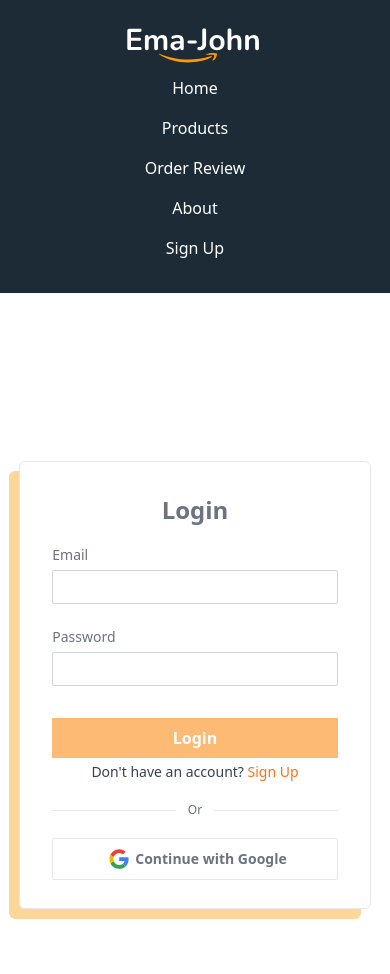
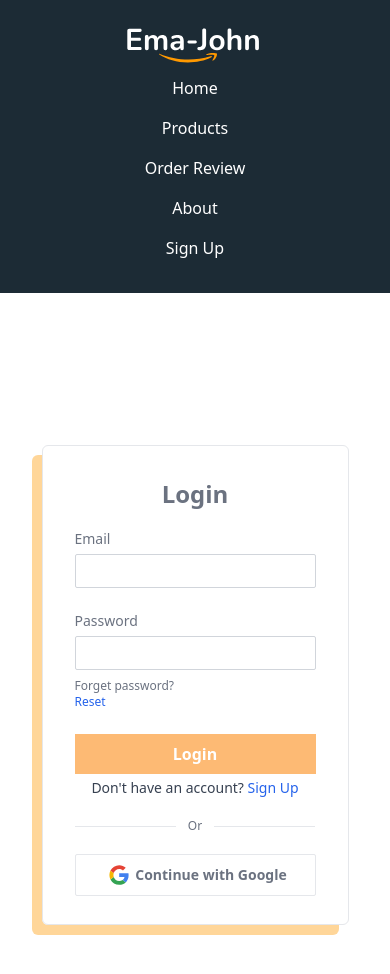
Before and after one commit to Robin0787/FootFrenzy, a React (Vite) app: page /login in a window 390 px wide. Shown: the top 974 px of the page. Built offline with nearby package versions, Linux system fonts and the light colour scheme.

Commit message:
Added login and SignUp with email&password

```diff
--- a/package.json
+++ b/package.json
@@ -15,6 +15,7 @@
     "match-sorter": "^6.3.1",
     "react": "^18.2.0",
     "react-dom": "^18.2.0",
+    "react-hot-toast": "^2.4.0",
     "react-router-dom": "^6.10.0",
     "sort-by": "^1.2.0"
   },
--- a/src/App.jsx
+++ b/src/App.jsx
@@ -1,3 +1,4 @@
+import { Toaster } from 'react-hot-toast';
 import { Outlet, useNavigation } from 'react-router-dom';
 import Header from './Components/Header/Header';
 import LoadingSpinner from './Components/LoadingSpinner/LoadingSpinner';
@@ -11,6 +12,7 @@ function App() {
           navigation.state === 'loading' ? <LoadingSpinner /> : <Outlet />
         }
       </div>
+      <Toaster />
     </div>
   )
 }
--- a/src/Components/LogIn/SignUp/LogIn.jsx
+++ b/src/Components/LogIn/SignUp/LogIn.jsx
@@ -1,9 +1,11 @@
-import { GoogleAuthProvider, getAuth, signInWithPopup } from "firebase/auth";
-import React from 'react';
+import { GoogleAuthProvider, getAuth, sendPasswordResetEmail, signInWithEmailAndPassword, signInWithPopup } from "firebase/auth";
+import React, { useRef } from 'react';
+import { toast } from "react-hot-toast";
 import { Link } from 'react-router-dom';
 import app from '../../../__firebase_Auth_';
 import google from '/googleLogo.svg';
 const Login = () => {
+    const emailRef = useRef();
     const auth = getAuth(app);
     const googleProvider = new GoogleAuthProvider();
     function logInWithGoogle() {
@@ -11,17 +13,44 @@ const Login = () => {
         .then((result) => {console.log(result.user)})
         .catch(err => {console.log(err.message)});
     }
-
+    const handleLoginSubmit = (e) => {
+        e.preventDefault();
+        const email = e.target.email.value;
+        const password = e.target.password.value;
+        signInWithEmailAndPassword(auth, email, password)
+        .then(result => {
+            console.log(result.user);
+            toast.success('Login Successful');
+            e.target.reset();
+        })
+        .catch(err => {
+            toast.error(err.message.slice(22, -2));
+        })
+    }
+    const resetPassword = (e) => {
+        const email = emailRef.current.value;
+        if(!email) {
+            toast.error('Put your email first');
+        }
+        else {
+            sendPasswordResetEmail(auth,email)
+            .then(() => {toast.success('Password reset email sent')})
+            .catch(err => toast.error(err.message.slice(22,-2)));
+        }
+    }
     return (
         <div className='flex justify-center items-center min-h-[calc(100vh-60px)]'>
-            <form className='border rounded-md lg:w-1/4 p-5 px-8 text-gray-500 shadow-[-10px_10px_0_rgba(255,153,0,0.4)]'>
+            <form className='border rounded-md lg:w-1/4 p-5 px-8 text-gray-500 shadow-[-10px_10px_0_rgba(255,153,0,0.4)]' onSubmit={handleLoginSubmit}>
                 <h2 className="text-2xl text-center font-semibold mt-3 mb-4">Login</h2>
                 <label htmlFor="email" className='text-sm'>Email</label><br />
-                <input type="email" className='w-full border mt-1 mb-5 duration-300 border-gray-300 rounded-sm focus:outline-0 focus:ring ring-gray-300 p-1' /><br />
+                <input type="email" name="email" ref={emailRef} className='w-full border mt-1 mb-5 duration-300 border-gray-300 rounded-sm focus:outline-0 focus:ring ring-gray-300 p-1' required/><br />
                 <label htmlFor="confirmPass" className='text-sm'>Password</label><br />
-                <input type="text" className='w-full border mt-1 mb-5 duration-300 border-gray-300 rounded-sm focus:outline-0 focus:ring ring-gray-300 p-1' />
-                <button onClick={(e) => { e.preventDefault() }} className='bg-orange-300 text-md duration-500 hover:bg-orange-500 text-white w-full font-semibold py-2 mt-3'>Login</button>
-                <p className='text-sm text-center text-gray-700 mt-1'>Don't have an account? <Link to='/signUp' className='text-orange-500'>Sign Up</Link></p>
+                <input type="password" name="password" className='w-full border mt-1 mb-2 duration-300 border-gray-300 rounded-sm focus:outline-0 focus:ring ring-gray-300 p-1' required/>
+                <div className="text-xs mb-3">
+                    <span>Forget password? <p className="text-blue-600" onClick={resetPassword}>Reset</p></span>
+                </div>
+                <button type="submit" className='bg-orange-300 text-md duration-500 hover:bg-orange-500 text-white w-full font-semibold py-2 mt-3'>Login</button>
+                <p className='text-sm text-center text-gray-700 mt-1'>Don't have an account? <Link to='/signUp' className='text-blue-600'>Sign Up</Link></p>
                 <div className="flex justify-between items-center gap-3 my-5">
                     <hr className='w-2/3' />
                     <span className='text-xs'>Or</span>
--- a/src/Components/LogIn/SignUp/SignUp.jsx
+++ b/src/Components/LogIn/SignUp/SignUp.jsx
@@ -1,30 +1,80 @@
-import { GoogleAuthProvider, getAuth, signInWithPopup } from 'firebase/auth';
-import React from 'react';
+import { GoogleAuthProvider, createUserWithEmailAndPassword, getAuth, sendEmailVerification, signInWithPopup, updateProfile } from 'firebase/auth';
+import React, { useState } from 'react';
+import toast from 'react-hot-toast';
 import { Link } from 'react-router-dom';
 import app from '../../../__firebase_Auth_';
 import google from '/googleLogo.svg';
-
 const SignUp = () => {
+    const [validatePass, setValidatePass] = useState('');
+    const [isPassOk, setIsPassOk] = useState(false);
     const auth = getAuth(app);
     const googleProvider = new GoogleAuthProvider();
     function signUpWithGoogle() {
         signInWithPopup(auth,googleProvider)
-        .then(result => {console.log(result.user)})
-        .catch(err => {console.log(err.message)})
+        .then(result => {toast.success('SignUp Successful')})
+        .catch(err => {toast.error(err.message)})
+    }
+    // Form submission
+    const handleFormSubmit = (e) => {
+        e.preventDefault();
+        if(!isPassOk) {
+            toast.error('Password is not valid!');
+            return;
+        }else {
+            const name = e.target.name.value;
+            const email = e.target.email.value;
+            const password = e.target.password.value;
+            createUserWithEmailAndPassword(auth, email, password)
+            .then(result => {
+                toast.success('SignUp Successful');
+                e.target.reset();
+                updateProfile(result.user, {displayName: name})
+                .catch(err => {toast.error(err.message)});
+                sendEmailVerification(result.user)
+                .then(() => {toast.success('Verification email sent to the User')});
+            })
+            .catch(err => {
+                toast.error('Email already in use');
+            })
+        }
+    }
+    // Validating password based on condition.
+    const handlePassChange = (e) => {
+        const pass = e.target.value;
+        if(!/(?=.*[A-Z])/.test(pass)) {
+            setValidatePass('Password must contain a uppercase letter');
+            return;
+        }
+        else if (!/(?=.*[0-9].*[0-9])/.test(pass)) {
+            setValidatePass('Password must contain two numbers');
+            return;
+        }else if(!/(?=.*[@#$%&])/.test(pass)) {
+            setValidatePass('Password must contain a special character');
+            return;
+        }
+        else if(pass.length < 6) {
+            setValidatePass('Password must contain minimum 6 characters');
+            return;
+        }
+        else {
+            setValidatePass('');
+            setIsPassOk(true);
+        }
     }
 
     return (
         <div className='flex justify-center items-center min-h-[calc(100vh-60px)]'>
-            <form className='border rounded-md lg:w-1/4 p-5 px-8 text-gray-500 shadow-[-10px_10px_0_rgba(255,153,0,0.4)]'>
+            <form className='border rounded-md lg:w-1/4 p-5 px-8 text-gray-500 shadow-[-10px_10px_0_rgba(255,153,0,0.4)]' onSubmit={handleFormSubmit}>
                 <h2 className="text-2xl text-center font-semibold mt-3 mb-4">Sign UP</h2>
                 <label htmlFor="name" className='text-sm'>Name</label><br />
-                <input type="name" className='w-full border mt-1 mb-5 duration-300 border-gray-300 rounded-sm focus:outline-0 focus:ring ring-gray-300 p-1' />
+                <input type="name" name='name' className='w-full border mt-1 mb-5 duration-300 border-gray-300 rounded-sm focus:outline-0 focus:ring ring-gray-300 p-1' required/>
                 <label htmlFor="email" className='text-sm'>Email</label><br />
-                <input type="email" className='w-full border mt-1 mb-5 duration-300 border-gray-300 rounded-sm focus:outline-0 focus:ring ring-gray-300 p-1' />
+                <input type="email" name='email' className='w-full border mt-1 mb-5 duration-300 border-gray-300 rounded-sm focus:outline-0 focus:ring ring-gray-300 p-1' required/>
                 <label htmlFor="password" className='text-sm'>Password</label><br />
-                <input type="password" className='w-full border mt-1 mb-5 duration-300 border-gray-300 rounded-sm focus:outline-0 focus:ring ring-gray-300 p-1' /><br />
-                <button onClick={(e) => { e.preventDefault() }} className='bg-orange-300 text-md duration-500 hover:bg-orange-500 text-white w-full font-semibold py-2 mt-3'>Sign UP</button>
-                <p className='text-sm text-center text-gray-700 mt-1'>Already have an account? <Link to='/login' className='text-orange-500'>Login</Link></p>
+                <input type="password" name='password' onChange={handlePassChange} className='w-full border mt-1 mb-2 duration-300 border-gray-300 rounded-sm focus:outline-0 focus:ring ring-gray-300 p-1' required/><br />
+                <p className="text-xs mb-3 text-red-500">{validatePass}</p>
+                <button type='submit' className='bg-orange-300 text-md duration-500 hover:bg-orange-500 text-white w-full font-semibold py-2 mt-3'>Sign UP</button>
+                <p className='text-sm text-center text-gray-700 mt-2'>Already have an account? <Link to='/login' className='text-blue-600'>Login</Link></p>
                 <div className="flex justify-between items-center gap-3 my-5">
                     <hr className='w-2/3' />
                     <span className='text-xs'>Or</span>
```
Also changed, not shown: 1 other file (tests, documents, lock files or other folders).
